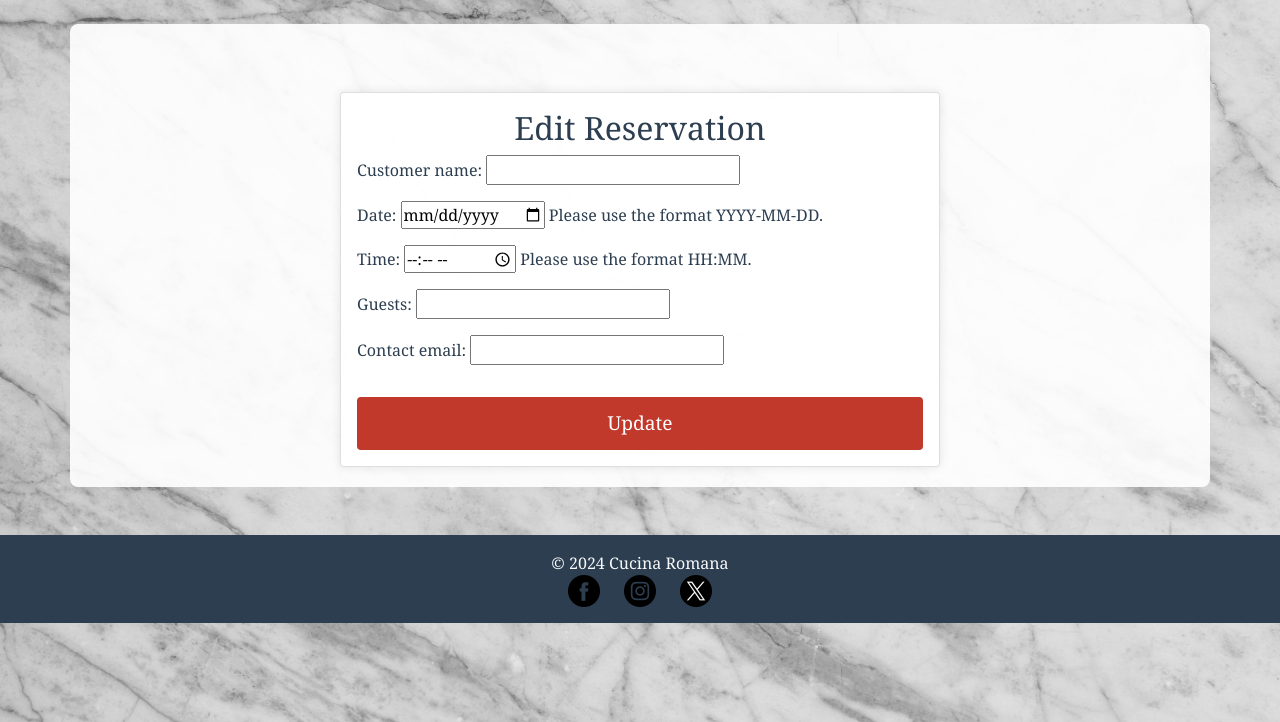
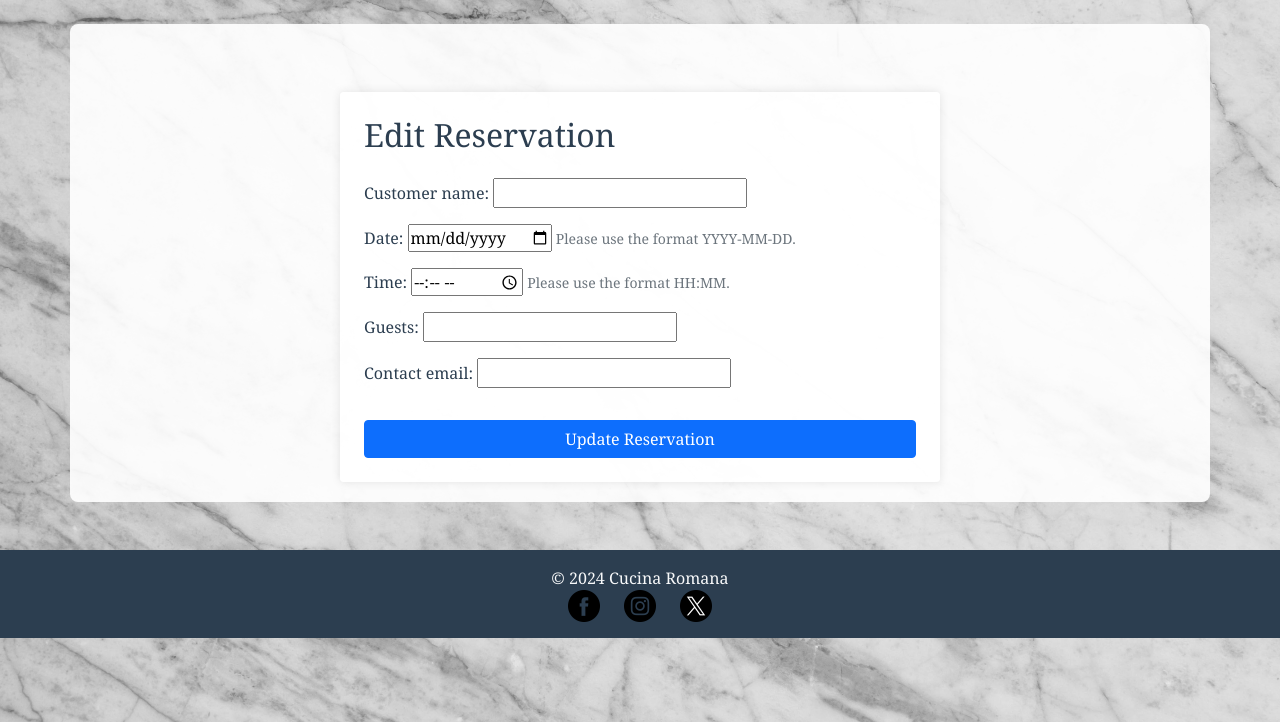
Before and after one commit to Malethrion/Restaurant-booking-system, a Django app: template bookings/templates/bookings/update_reservation.html in a window 1280 px wide. Shown: the part 62-784 px from the top of the page. Run offline with Django 4.2, Linux system fonts and the light colour scheme; the template is opened without the code that fills it: values that come from a table or form of the project are taken from there, others are empty; parts of the project's set-up code (start-up, migrations or seed data) failed here and were passed over.

Commit message:
Replicate the same changes as with create_reservations.html

```diff
--- a/bookings/templates/bookings/update_reservation.html
+++ b/bookings/templates/bookings/update_reservation.html
@@ -5,14 +5,37 @@ Edit Reservation
 {% endblock %}
 
 {% block content %}
-<div class="card mt-5 mx-auto" style="max-width: 600px; background: rgba(255, 255, 255, 0.9); box-shadow: 0px 0px 10px rgba(0, 0, 0, 0.1);">
-    <div class="card-body">
-        <h2 class="card-title text-center" style="font-family: 'Georgia', serif;">Edit Reservation</h2>
-        <form method="post">
-            {% csrf_token %}
-            {{ form.as_p }}
-            <button type="submit" class="btn btn-danger mt-3 w-100">Update</button>
-        </form>
-    </div>
+<div class="container mt-5 p-4 rounded" style="max-width: 600px; background: rgba(255, 255, 255, 0.9); box-shadow: 0px 0px 10px rgba(0, 0, 0, 0.1);">
+    <h2 class="mb-4" style="font-family: 'Georgia', serif; color: #2c3e50;">Edit Reservation</h2>
+    <form method="post">
+        {% csrf_token %}
+        <div class="mb-3">
+            {{ form.customer_name.label_tag }}
+            {{ form.customer_name }}
+        </div>
+        <div class="mb-3">
+            {{ form.date.label_tag }}
+            {{ form.date }}
+            {% if form.date.help_text %}
+                <small class="form-text text-muted">{{ form.date.help_text }}</small>
+            {% endif %}
+        </div>
+        <div class="mb-3">
+            {{ form.time.label_tag }}
+            {{ form.time }}
+            {% if form.time.help_text %}
+                <small class="form-text text-muted">{{ form.time.help_text }}</small>
+            {% endif %}
+        </div>
+        <div class="mb-3">
+            {{ form.guests.label_tag }}
+            {{ form.guests }}
+        </div>
+        <div class="mb-3">
+            {{ form.contact_email.label_tag }}
+            {{ form.contact_email }}
+        </div>
+        <button type="submit" class="btn btn-primary mt-3 w-100">Update Reservation</button>
+    </form>
 </div>
 {% endblock %}
```
